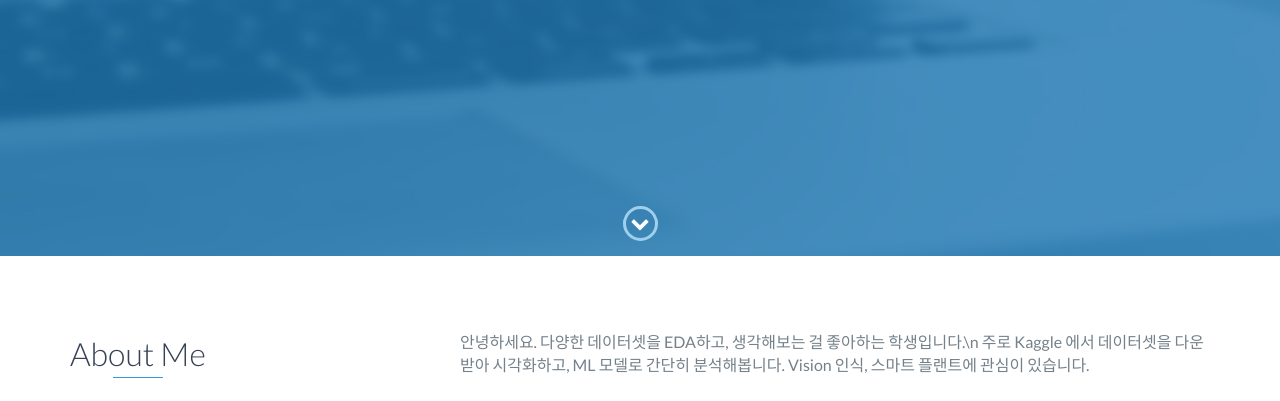
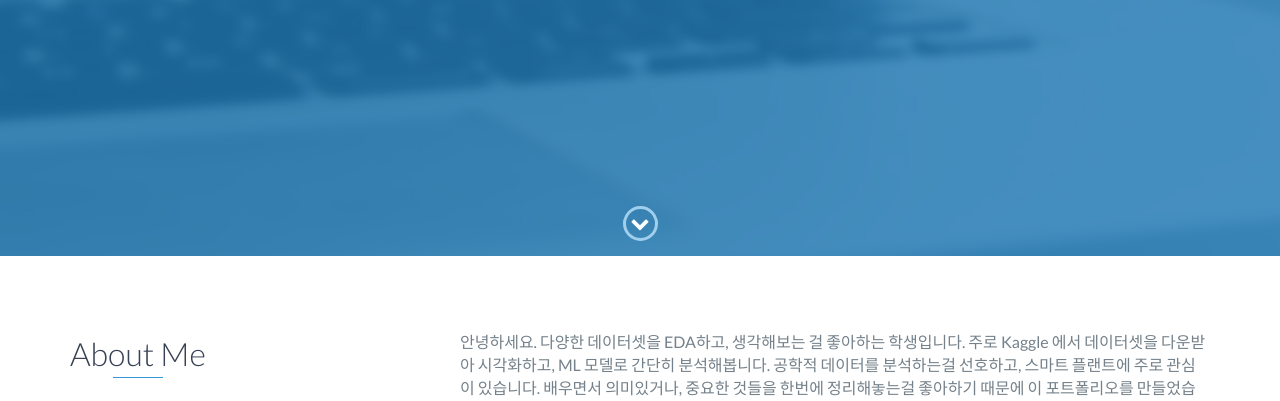
Before and after one commit to min98-k/min98-k.github.io, a website: page index.html in a window 1280 px wide. Shown: the part 544-945 px from the top of the page. Drawn offline with nearby package versions, Linux system fonts and the light colour scheme.

Commit message:
Update index.html

```diff
--- a/index.html
+++ b/index.html
@@ -73,9 +73,17 @@
                 </div>
                 <div class="col-md-8">
                     <p>
-                        안녕하세요. 다양한 데이터셋을 EDA하고, 생각해보는 걸 좋아하는 학생입니다.\n
+                        안녕하세요. 다양한 데이터셋을 EDA하고, 생각해보는 걸 좋아하는 학생입니다.
 			    주로 Kaggle 에서 데이터셋을 다운받아 시각화하고, ML 모델로 간단히 분석해봅니다.
-			    Vision 인식, 스마트 플랜트에 관심이 있습니다.
+			    공학적 데이터를 분석하는걸 선호하고, 스마트 플랜트에 주로 관심이 있습니다.
+
+			    배우면서 의미있거나, 중요한 것들을 한번에 정리해놓는걸 좋아하기 때문에 이 포트폴리오를
+			    만들었습니다.
+
+			    흥미있는 기술들
+			    1. Flutter(앱) 혹은 Django(웹)과 여러 인공지능 기법(dc-GAN, YOLO, ...)을 연계
+			    2. IOT센서와 연계한 공장 자동화
+			    3. ...
 
 
 
```
